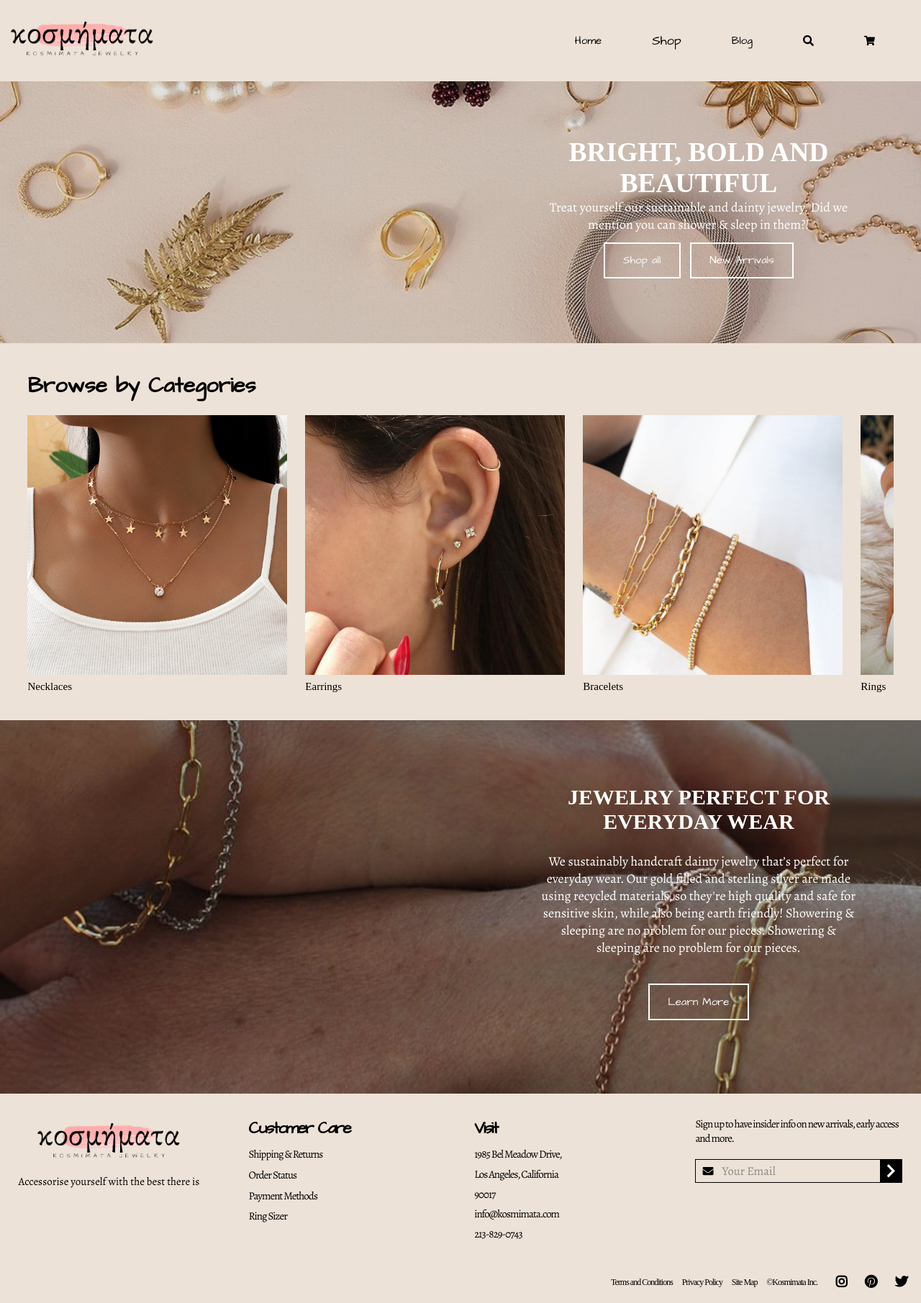
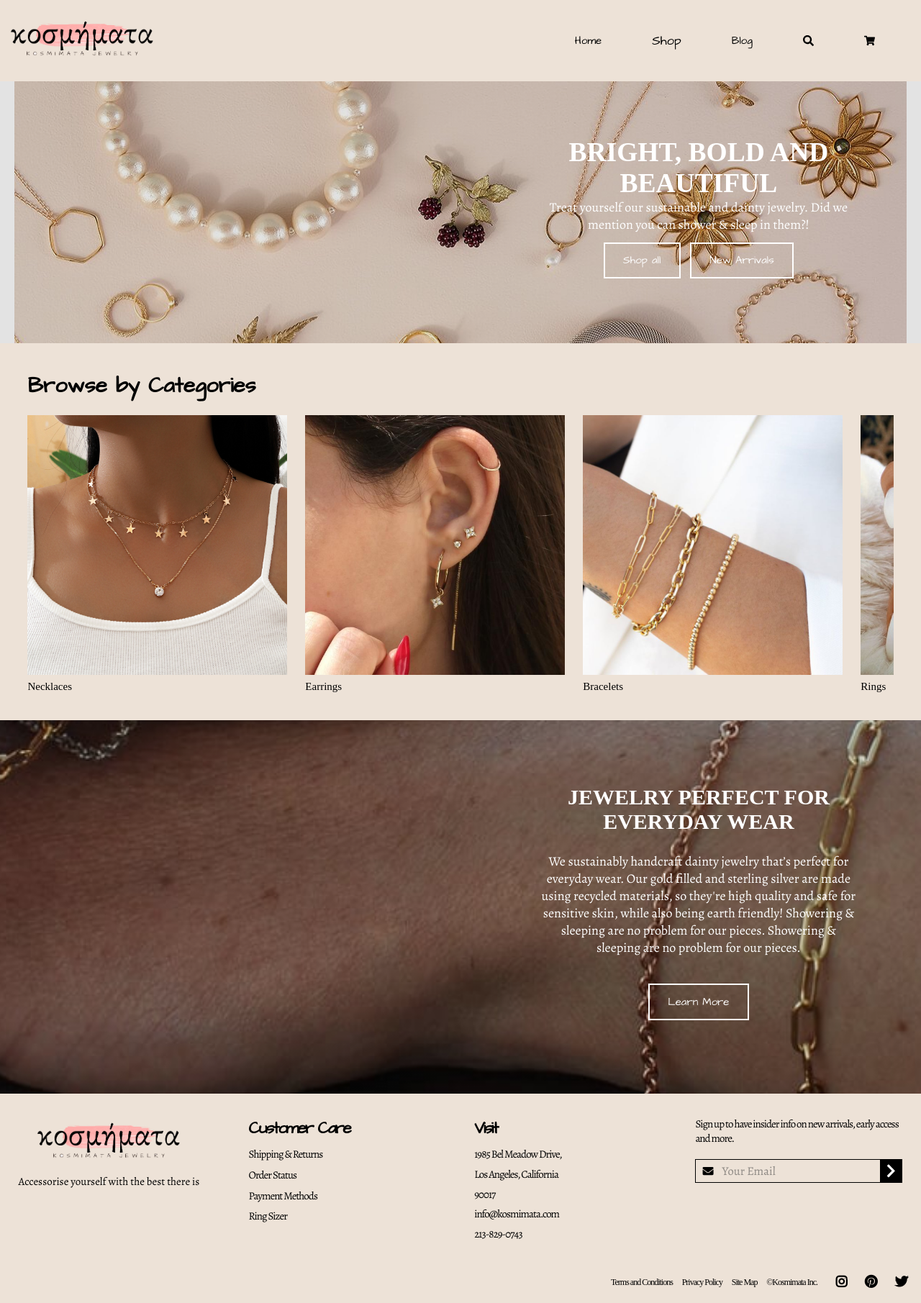
Before and after one commit to ronniiii-i/jewellry_store, a React (Create React App) app: page / in a window 1280 px wide. Shown: the whole page at 72% size. Built offline with nearby package versions, Linux system fonts and the light colour scheme.

Commit message:
fix: homepage background images

```diff
--- a/src/assets/styles/home.scss
+++ b/src/assets/styles/home.scss
@@ -8,13 +8,13 @@
         min-height: 40vh;
         background-size: initial;
     }
-    #hero{
-        background-size: 120%;
-        background-position: center
-    }
+    // #hero{
+    //     background-size: 150%;
+    //     background-position: center;
+    // }
     #more{
-        background-size: 150%;
-        background-position: center
+        background-size: 200%;
+        background-position: center 80%;
     }
 }
 @media screen and (max-width: 900px) {
```
